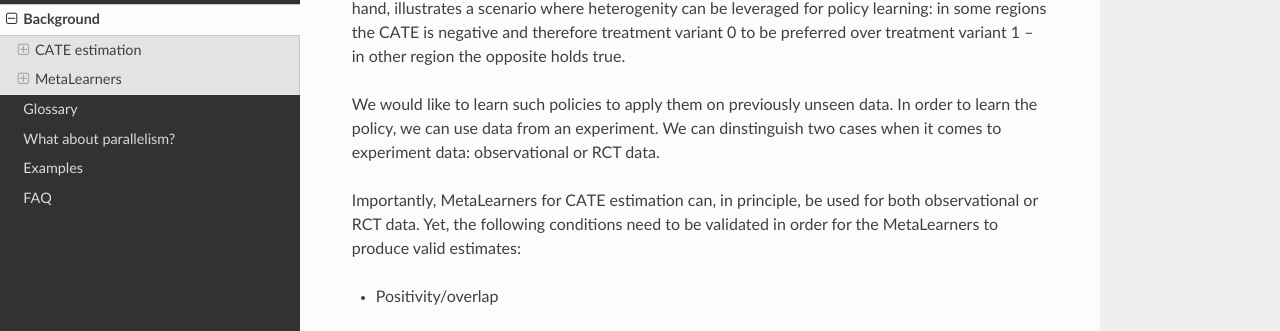
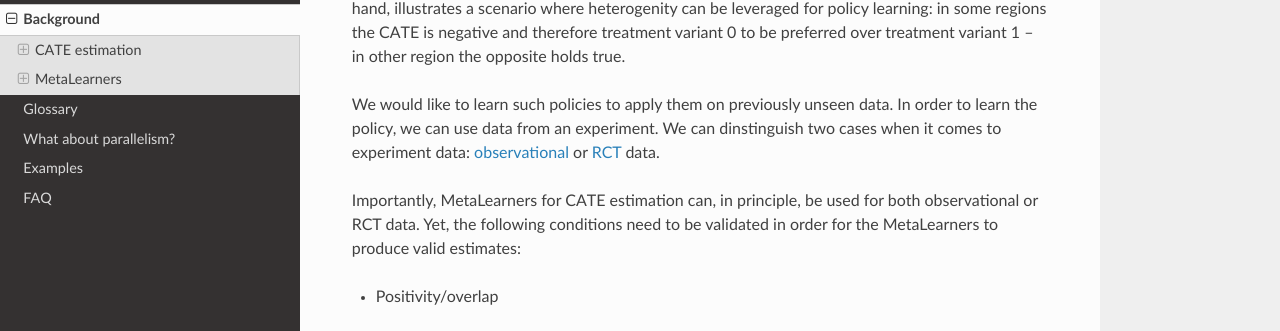
Before and after one commit to Quantco/metalearners, a Sphinx documentation site: the page built from docs/background.rst, in a window 1280 px wide and 900 px high, scrolled down 3687 px. Shown: the part 163-494 px from the top of the window. Built offline with Sphinx 7.4.7 and the Read the Docs theme 2.0.0, drawn with Linux system fonts in a browser that asks for light colours; pages that are not in the unit, such as notebooks, are missing from menus; part of the change alters nothing that is shown.

```diff
--- a/docs/background.rst
+++ b/docs/background.rst
@@ -236,7 +236,8 @@ the opposite holds true.
 We would like to learn such policies to apply them on previously
 unseen data. In order to learn the policy, we can use data from an experiment.
 We can dinstinguish two cases when it comes to experiment data:
-observational or RCT data.
+:term:`observational <Observational data>` or
+:term:`RCT<Randomized Control Trial (RCT)>` data.
 
 Importantly, MetaLearners for CATE estimation can, in principle, be
 used for both observational or RCT data. Yet, the following conditions
```
Also changed, not shown: docs/examples/example_lime.ipynb.
